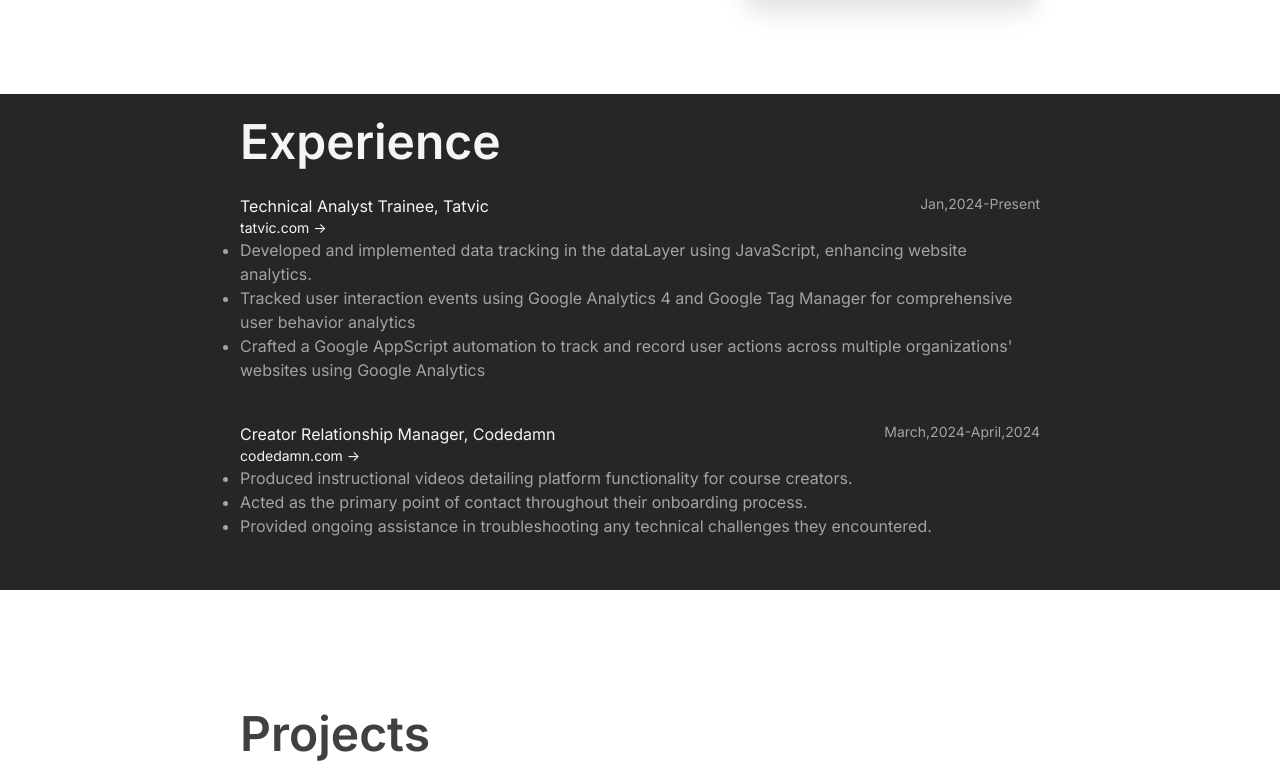
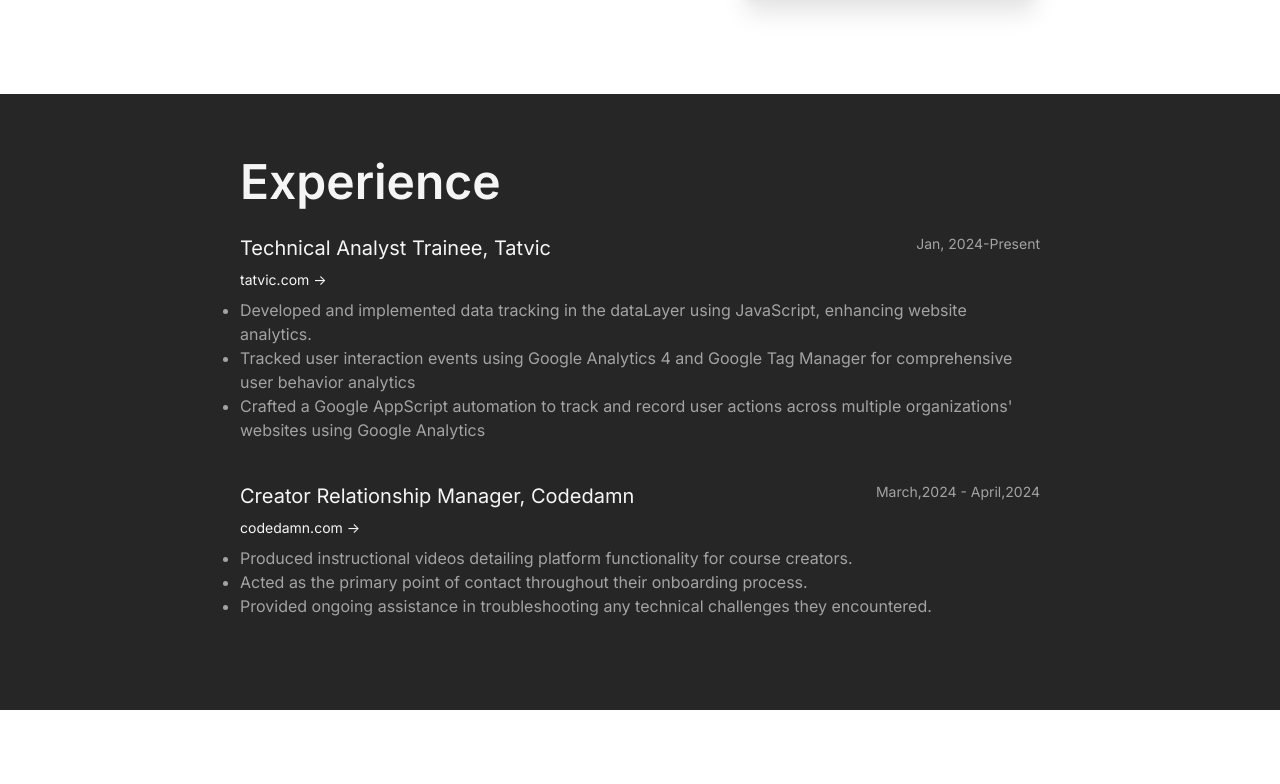
Before and after one commit to shristigupta12/Portfolio, a Next.js app: page / in a window 1280 px wide. Shown: the part 530-1314 px from the top of the page. Built offline with nearby package versions, Linux system fonts and the light colour scheme.

Commit message:
style: changed color of sections

```diff
--- a/components/sections/contacts/index.js
+++ b/components/sections/contacts/index.js
@@ -3,10 +3,11 @@ import Link from 'next/link'
 import {MapPin} from 'lucide-react'
 import { Button } from "@/components/ui/button"
 import { ContactData } from "@/public/data/contacts-data"
+import { cn } from "@/lib/utils"
 
 const Contacts = () =>{
     return(
-        <footer id="contacts" className="flex flex-col gap-18 bg-neutral-800 text-neutral-100 w-full p-6 overflow-x-hidden">
+        <footer id="contacts" className="flex flex-col gap-18 text-neutral-700 w-full p-6 overflow-x-hidden">
             <ViewContainer className="grid gap-16">
                 <div className="grid font-semibold text-4xl gap-2 max-md:text-xl ">
                 <h1 >Want to get in touch?</h1>
@@ -24,7 +25,8 @@ const Contacts = () =>{
                         <Link href={contact.link} key={index} target="_blank">
                             <Button className="flex gap-1 hover:scale-110 max-md:px-1 max-md:py-0.5 ">
                                 <p className="max-md:text-xs">{contact.media}</p>
-                                {contact.icon}
+                                { contact.icon2 ? <i className={contact.icon2}></i> : contact.icon }
+
                             </Button>
                         </Link>
                     ))}
--- a/components/sections/experience/index.js
+++ b/components/sections/experience/index.js
@@ -8,12 +8,13 @@ const Experience = () => {
     return(
         <div id="#experience" className="flex flex-col gap-18 bg-neutral-800 text-neutral-100 w-full p-6 overflow-x-hidden">
             <ViewContainer>
+                <div className="py-10">
                     <h1 className="font-semibold text-5xl ">Experience</h1>
                     <div className="grid gap-10 w-full my-7">
                         {ExperienceData.map((exp, index)=>(
-                            <div key={index} className="flex flex-col">
+                                <div key={index} className="flex flex-col gap-2">
                                     <div className="flex justify-between">
-                                    <p>{exp.Designation}</p>
+                                        <p className="text-xl">{exp.Designation}</p>
                                         <p className="text-neutral-400 text-sm">{exp.Duration}</p>
                                     </div>
                                     <Link href={exp.CompanyLink}>
@@ -27,6 +28,7 @@ const Experience = () => {
                                 </div>
                             ))}
                     </div>
+                </div>
             </ViewContainer>
         </div>
     )
--- a/components/sections/skills/index.js
+++ b/components/sections/skills/index.js
@@ -4,16 +4,17 @@ import { cn } from "@/lib/utils"
 
 const Skills = () => {
     return(
-        <ViewContainer id="skills">
+        <div className="bg-neutral-800 text-neutral-100 w-full p-6 overflow-x-hidden py-10">
+            <ViewContainer id="skills" >
                 <div className="grid gap-10 w-fit mx-auto">
                     <h1 className="font-semibold text-5xl text-center ">Skills</h1>
                     <div className="grid gap-12">
                         {SkillsData.map((skill, index)=>(
                             <div className="flex gap-4 flex-col items-center" key={index}>
-                            <p className="font-semibold text-neutral-600">{skill.domain}</p>
+                                <p className="font-semibold text-neutral-400">{skill.domain}</p>
                                 <div className="flex gap-6">
                                     {skill.skillSets.map((skillset, iconIndex)=>(
-                                    <i className={cn("text-5xl text-neutral-800 hover:scale-110", skillset)} key={iconIndex}></i>
+                                        <i className={cn("text-5xl text-neutral-100 hover:scale-110", skillset)} key={iconIndex}></i>
                                     ))}
                                 </div>
                             </div>
@@ -21,6 +22,8 @@ const Skills = () => {
                     </div>
                 </div>
             </ViewContainer>
+        </div>
+
     )
 }
 
--- a/public/data/contacts-data.js
+++ b/public/data/contacts-data.js
@@ -5,15 +5,17 @@ import {Linkedin} from 'lucide-react'
 import {Code} from 'lucide-react'
 import {Instagram} from 'lucide-react'
 
-const ContactData = [
+const     ContactData = [
     {
         media:"GitHub",
         icon:<Github className='w-4 max-md:w-3'/>,
+        icon2: "devicon-github-original colored",
         link:"https://www.github.com/shristigupta12"
     },
     {
         media:"Twitter",
         icon:<Twitter className='w-4 max-md:w-3'/>,
+        icon2: "devicon-twitter-original",
         link:"https://www.twitter.com/shristigupta120"
     },
     {
@@ -24,6 +26,7 @@ const ContactData = [
     {
         media:"LinkedIn",
         icon:<Linkedin className='w-4 max-md:w-3'/>,
+        icon2: "devicon-linkedin-plain",
         link:"https://www.linkedin.com/in/shristigupta12"
     },
     {
--- a/public/data/experience-data.js
+++ b/public/data/experience-data.js
@@ -1,7 +1,7 @@
 const ExperienceData = [
     {
         Designation: "Technical Analyst Trainee, Tatvic",
-        Duration: "Jan,2024-Present ",
+        Duration: "Jan, 2024-Present ",
         CompanyLink: "https://www.tatvic.com/",
         LinkName: "tatvic.com ->",
         description:[
@@ -12,7 +12,7 @@ const ExperienceData = [
     },
     {
         Designation: "Creator Relationship Manager, Codedamn",
-        Duration: "March,2024-April,2024 ",
+        Duration: "March,2024 - April,2024 ",
         CompanyLink: "https://www.codedamn.com/",
         LinkName: "codedamn.com ->",
         description:[
--- a/public/data/skills-data.js
+++ b/public/data/skills-data.js
@@ -26,7 +26,7 @@ const SkillsData = [
     {
         domain: "Framework",
         skillSets:[
-            "devicon-nextjs-original colored"
+            "devicon-nextjs-plain"
         ]
     }
 ]
```
Lines whose indentation alone changed are shown as unchanged.
